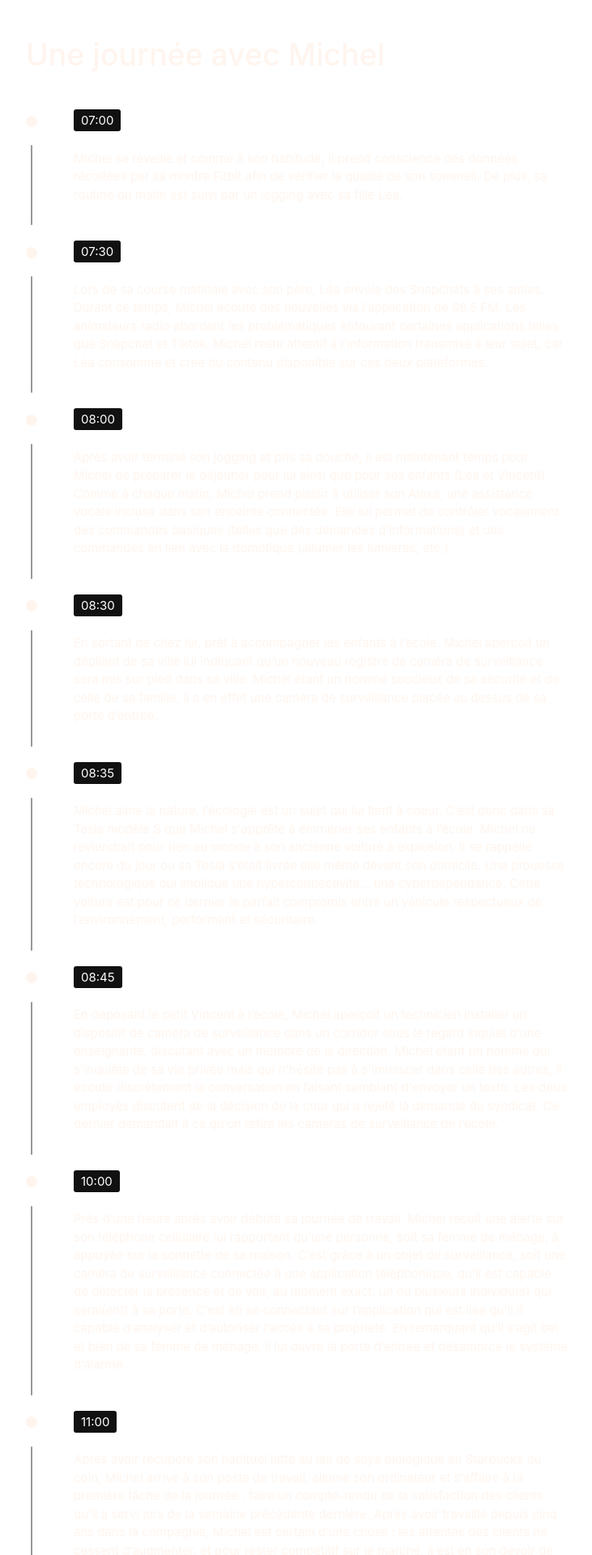
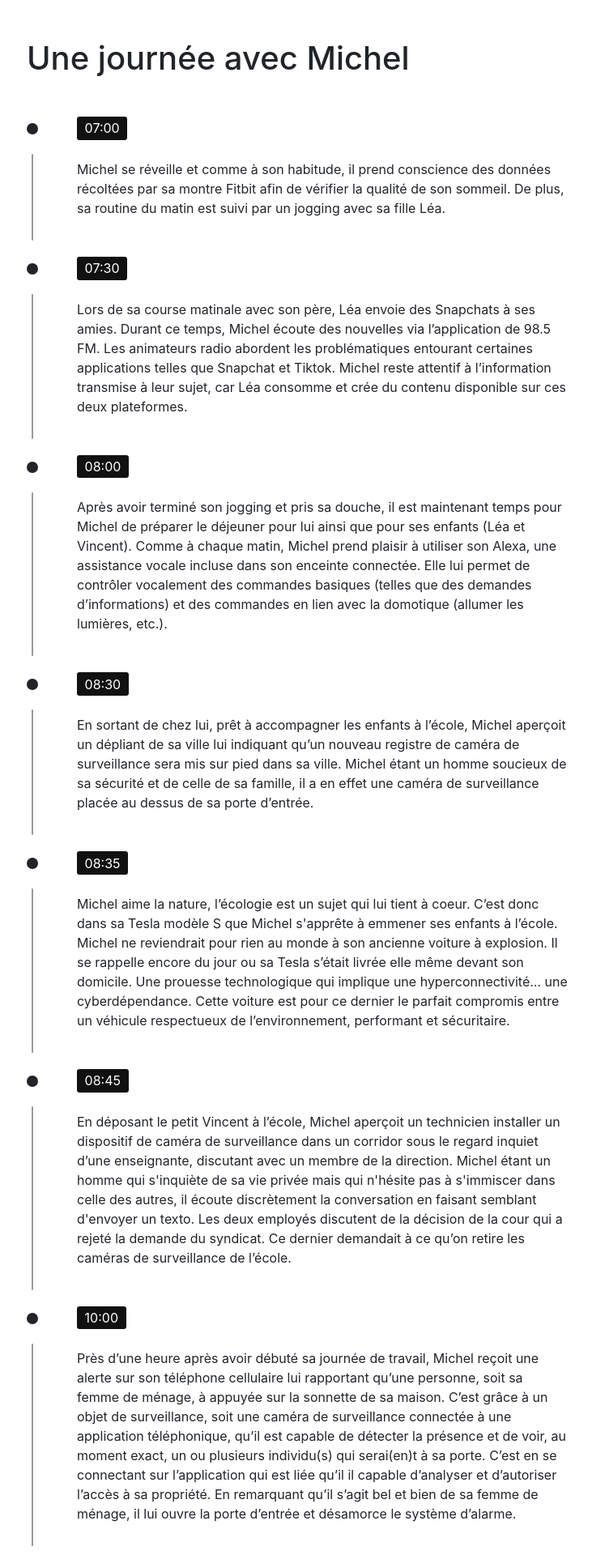
Before and after one commit to mwanheda/michel, a Jekyll site: the page built from index.html, in a window 1280 px wide. Shown: the top 1920 px of the page at 81% size, without its empty margins (273-1004 px from the left). Built offline with Jekyll 4.4.1, drawn with Linux system fonts in a browser that asks for light colours; some web fonts are replaced.

Commit message:
Update main.css

```diff
--- a/css/main.css
+++ b/css/main.css
@@ -3,14 +3,13 @@
 *, *::before *::after {
     box-sizing: border-box;
 }
-
+<h1 color: #FFF5EE;>
 html {
     font-size: 15px;
 }
 
 html, body {
     height: 100%;
-    color: #FFF5EE;
 }
 
 body {
```
